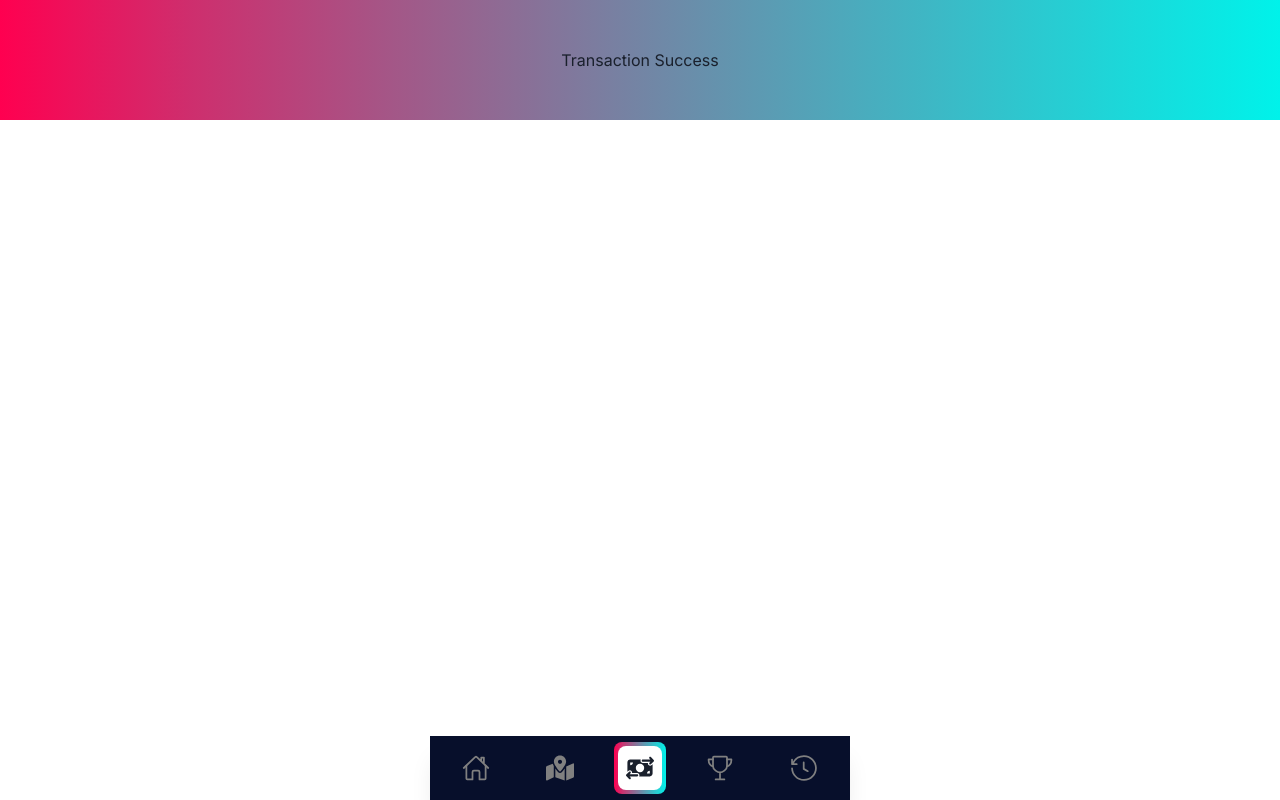
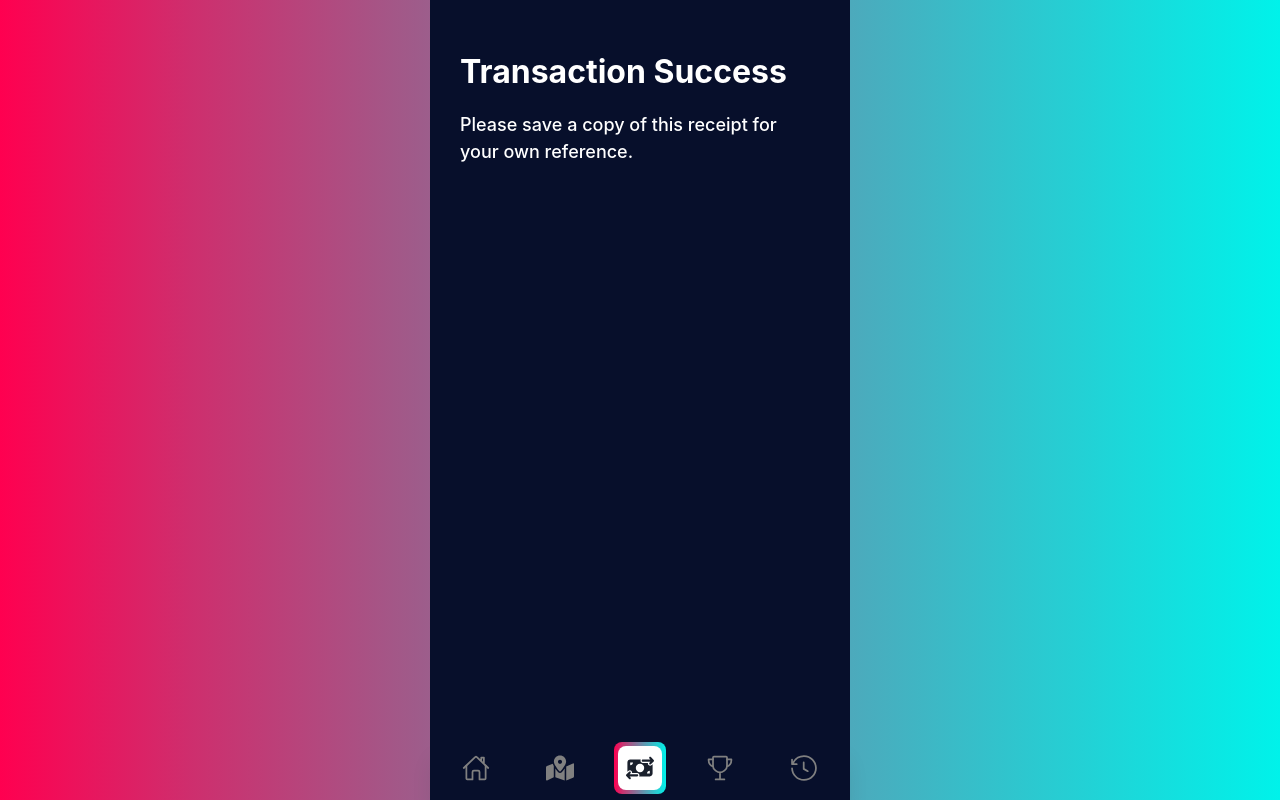
Before and after one commit to Project-Hackathons/tiktok-techjam, a Next.js app in the folder frontend/: page /transaction_success in a window 1280 px wide. Built offline with nearby package versions, Linux system fonts and the light colour scheme.

Commit message:
add receipt route

```diff
--- a/frontend/src/components/PaymentModal/index.tsx
+++ b/frontend/src/components/PaymentModal/index.tsx
@@ -37,7 +37,9 @@ const PaymentModal = ({
       .then((response) => response.json())
       .then(() => {
         // TODO: validate POST req success
-        router.push("/transaction_success");
+        router.push(
+          `/transaction_success?name=${paymentHandle}&amount=${paymentAmount}&time=${new Date().toISOString()}`
+        );
       })
       .catch((error) => {
         console.error("Error:", error);
--- a/frontend/src/pages/transaction_success.tsx
+++ b/frontend/src/pages/transaction_success.tsx
@@ -1,22 +1,67 @@
-import Head from "next/head";
-import { Inter } from "next/font/google";
+import React from "react";
+import { Flex } from "@chakra-ui/react";
+import { useRouter } from "next/router";
+import crypto from "crypto";
 
-import styles from "@/styles/Pay.module.css"; // TODO: create new stylesheet
+import styles from "@/styles/TxnSuccess.module.css";
 
-const inter = Inter({ subsets: ["latin"] });
+interface QueryParams {
+  name: string;
+  amount: number;
+  time: string;
+}
 
 export default function Home() {
+  const router = useRouter();
+  const initialProps = router.query as unknown as QueryParams;
+
   return (
-    <>
-      <Head>
-        <title>Transaction Success!</title>
-        {/* <meta name="description" content="Generated by create next app" /> */}
-        {/* <meta name="viewport" content="width=device-width, initial-scale=1" /> */}
-        <link rel="icon" href="/favicon.ico" />
-      </Head>
-      <main className={`${styles.main} ${inter.className}`}>
-        Transaction Success
-      </main>
-    </>
+    <Flex
+      bg="#070F2B"
+      pb="100px"
+      height="100vh"
+      w="420px"
+      className={styles.main}
+    >
+      <div className={styles.headingContainer}>Transaction Success</div>
+      <div className={styles.subtitle}>
+        Please save a copy of this receipt for your own reference.
+      </div>
+      {initialProps &&
+        "name" in initialProps &&
+        "amount" in initialProps &&
+        "time" in initialProps && (
+          <table className={styles.table}>
+            <tbody>
+              <tr>
+                <th>Payment Handle</th>
+                <td>{initialProps.name}</td>
+              </tr>
+              <tr>
+                <th>Amount</th>
+                <td>${initialProps.amount}</td>
+              </tr>
+              <tr>
+                <th>Txn Time</th>
+                <td>{initialProps.time}</td>
+              </tr>
+              <tr>
+                <th>Txn Hash</th>
+                <td>
+                  {crypto
+                    .createHash("sha256")
+                    .update(
+                      initialProps.name +
+                        initialProps.amount +
+                        initialProps.time
+                    )
+                    .digest("hex")
+                    .substring(0, 25)}
+                </td>
+              </tr>
+            </tbody>
+          </table>
+        )}
+    </Flex>
   );
 }
--- /dev/null
+++ b/frontend/src/styles/TxnSuccess.module.css
@@ -0,0 +1,42 @@
+.main {
+  display: flex;
+  flex-direction: column;
+  align-items: center;
+  padding: 6vh 30px;
+  gap: 15px;
+}
+
+.headingContainer {
+  width: 100%;
+  color: var(--color-white);
+  font-size: 32px;
+  font-weight: 700;
+}
+
+.subtitle {
+  width: 100%;
+  color: var(--color-white);
+  font-size: 18px;
+  font-weight: 500;
+}
+
+.table {
+  width: 360px;
+  margin-top: 20px;
+  background-color: #1a1a1a; /* Dark background color */
+  color: #ffffff; /* White text color */
+  border-collapse: collapse;
+}
+
+.table th,
+.table td {
+  padding: 12px;
+  text-align: left;
+  border-bottom: 1px solid #333; /* Dark border color */
+  width: 280px;
+}
+
+.table th {
+  background-color: #333; /* Darker header background color */
+  width: 30%;
+}
```
